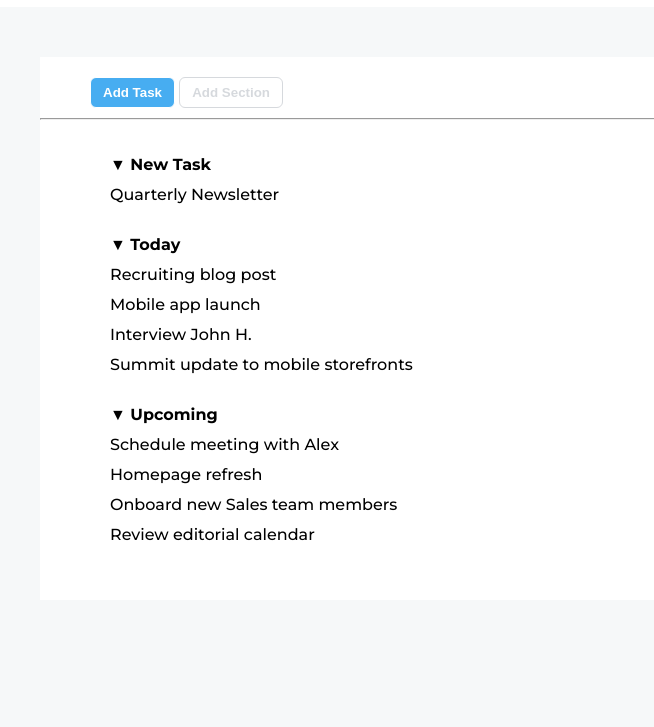
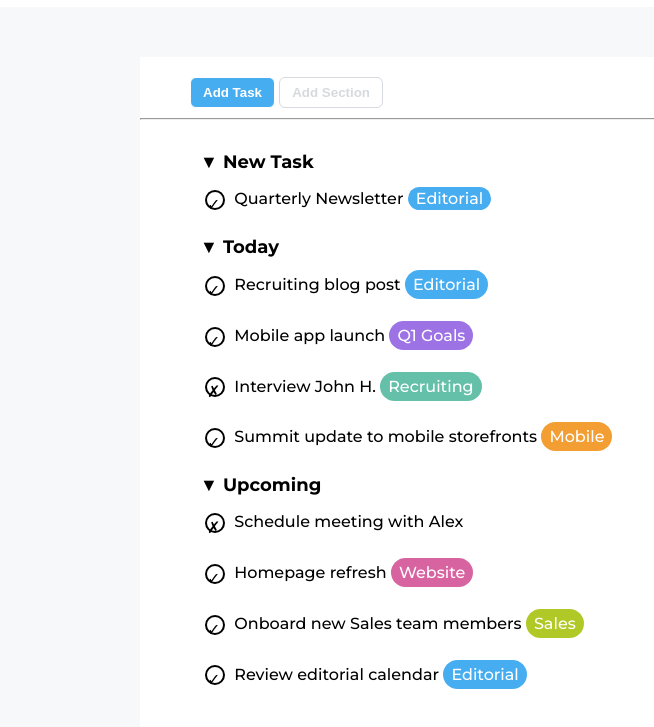
Before and after one commit to Corfaya/html-css-toboolist, a plain HTML site: page index.html in a window 1280 px wide. Shown: the part 63-790 px from the top of the page, without its empty margins (0-654 px from the left). Drawn offline with Linux system fonts and the light colour scheme.

Commit message:
[UPD] Working on marks and labels

```diff
--- a/css/style.css
+++ b/css/style.css
@@ -14,8 +14,12 @@ body {
 }
 
 .container {
-    width: 1200px;
+    width: 1000px;
     margin: 50px auto;
+}
+
+.d-inblock {
+    display: inline-block;
 }
 
 /* Header */
@@ -29,7 +33,6 @@ header {
 }
 
 h1 {
-    display: inline-block;
     font-weight: 800;
 }
 
@@ -62,12 +65,16 @@ h1 {
 
 /* List box */
 .p-box {
-    padding: 30px 70px;
-    line-height: 30px;
+    padding: 30px 60px;
+    line-height: 25px;
 }
 
 .py-li {
     padding-bottom: 20px;
+}
+
+.pb-li {
+    padding-bottom: 10px;
 }
 
 ul {
@@ -76,8 +83,50 @@ ul {
 
 .weight-li {
     font-weight: 700;
+    font-size: 18px;
 }
 
 .light-li {
     font-weight: 500;
+    font-size: 16px;
 }
+
+/* Marks */
+.mark {
+    border: 2px solid;
+    width: 20px;
+    height: 20px;
+    border-radius: 50%;
+    margin: 5px;
+}
+
+/* Labels */
+.label {
+    padding: 2px 8px;
+    border-radius: 20px;
+    color: #fff;
+}
+
+.bg-blue-l {
+    background-color: #47ADF1;
+}
+
+.bg-purple-l {
+    background-color: #9C72E4;
+}
+
+.bg-green-l {
+    background-color: #64C0A9;
+}
+
+.bg-orange-l {
+    background-color: #F29E33;
+}
+
+.bg-pink-l {
+    background-color: #D863A1;
+}
+
+.bg-lime-l {
+    background-color: #B0C926;
+}
--- a/index.html
+++ b/index.html
@@ -12,7 +12,7 @@
 
     <header class="bg-white">
         <img id="logo" class="v-align" src="./img/Logo.png" alt="https://boolean.careers/">
-        <h1 class="v-align">Toboolist</h1>
+        <h1 class="v-align d-inblock">Toboolist</h1>
     </header>
 
     <main>
@@ -27,25 +27,33 @@
 
                 <div class="p-box">
                     <ul>
-                        <li class="weight-li">&#x25BC; New Task
+                        <li class="weight-li">&#x25BC; <span class="d-inblock pb-li">New Task</span>
                             <ul>
-                                <li class="light-li py-li"><span class="check right"></span>Quarterly Newsletter</li>
+                                <li class="light-li py-li"><span class="mark v-align d-inblock check">&check;</span> Quarterly Newsletter
+                                <span class="label bg-blue-l">Editorial</span></li>
                             </ul>
                         </li>
-                        <li class="weight-li">&#x25BC; Today
+                        <li class="weight-li">&#x25BC; <span class="d-inblock pb-li">Today</span>
                             <ul>
-                                <li class="light-li"><span class="check right"></span>Recruiting blog post</li>
-                                <li class="light-li"><span class="check right"></span>Mobile app launch</li>
-                                <li class="light-li"><span class="check wrong"></span>Interview John H.</li>
-                                <li class="light-li py-li"><span class="check right"></span>Summit update to mobile storefronts</li>
+                                <li class="light-li py-li"><span class="mark v-align d-inblock check">&check;</span> Recruiting blog post
+                                    <span class="label d-inblock bg-blue-l">Editorial</span></li>
+                                <li class="light-li py-li"><span class="mark v-align d-inblock check">&check;</span> Mobile app launch
+                                    <span class="label d-inblock bg-purple-l">Q1 Goals</span></li>
+                                <li class="light-li py-li"><span class="mark v-align d-inblock cross">&cross;</span> Interview John H.
+                                    <span class="label d-inblock bg-green-l">Recruiting</span></li>
+                                <li class="light-li py-li"><span class="mark v-align d-inblock check">&check;</span> Summit update to mobile storefronts
+                                    <span class="label d-inblock bg-orange-l">Mobile</span></li>
                             </ul>
                         </li>
-                        <li class="weight-li">&#x25BC; Upcoming
+                        <li class="weight-li">&#x25BC; <span class="d-inblock pb-li">Upcoming</span>
                             <ul>
-                                <li class="light-li"><span class="check wrong"></span>Schedule meeting with Alex</li>
-                                <li class="light-li"><span class="check right"></span>Homepage refresh</li>
-                                <li class="light-li"><span class="check right"></span>Onboard new Sales team members</li>
-                                <li class="light-li py-li"><span class="check right"></span>Review editorial calendar</li>
+                                <li class="light-li py-li"><span class="mark v-align d-inblock cross">&cross;</span> Schedule meeting with Alex</li>
+                                <li class="light-li py-li"><span class="mark v-align d-inblock check">&check;</span> Homepage refresh
+                                    <span class="label d-inblock bg-pink-l">Website</span></li>
+                                <li class="light-li py-li"><span class="mark v-align d-inblock check">&check;</span> Onboard new Sales team members
+                                    <span class="label d-inblock bg-lime-l">Sales</span></li>
+                                <li class="light-li py-li"><span class="mark v-align d-inblock check">&check;</span> Review editorial calendar
+                                    <span class="label d-inblock bg-blue-l">Editorial</span></li>
                             </ul>
                         </li>
                     </ul>
```
